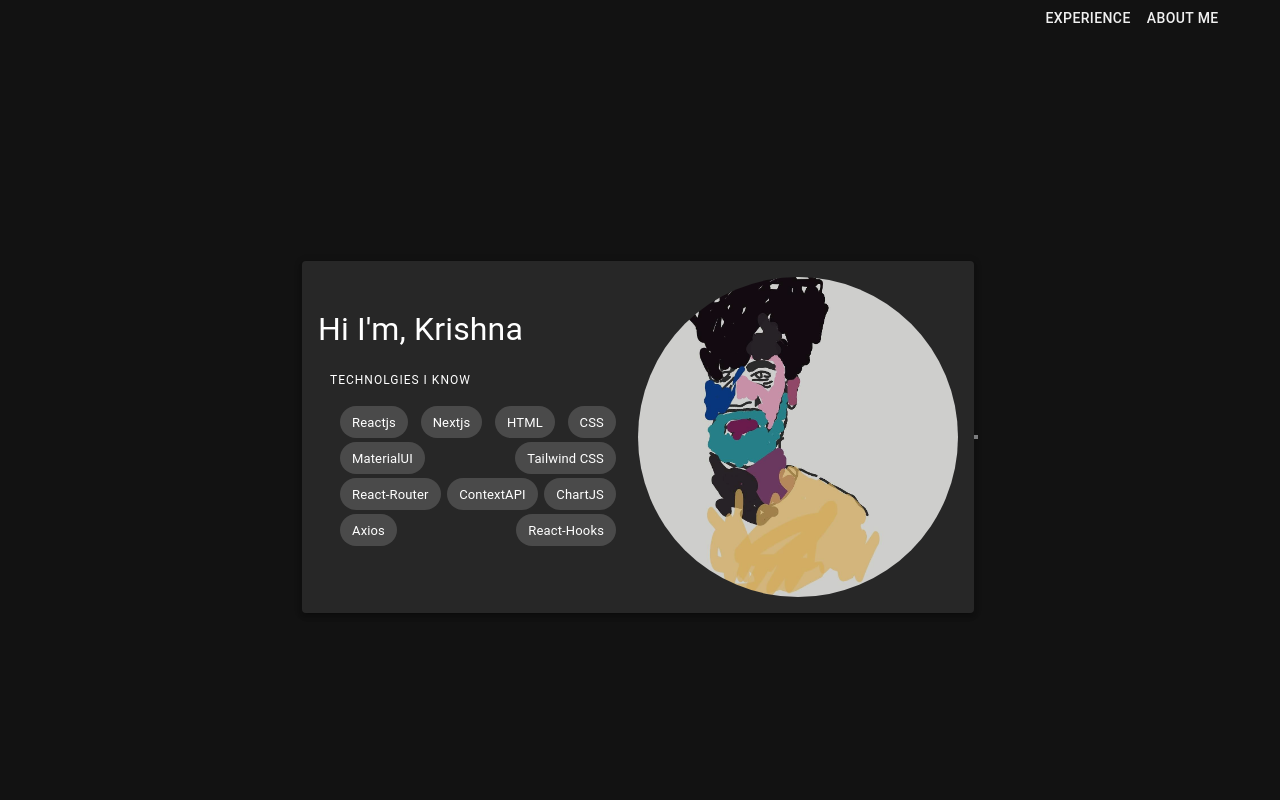
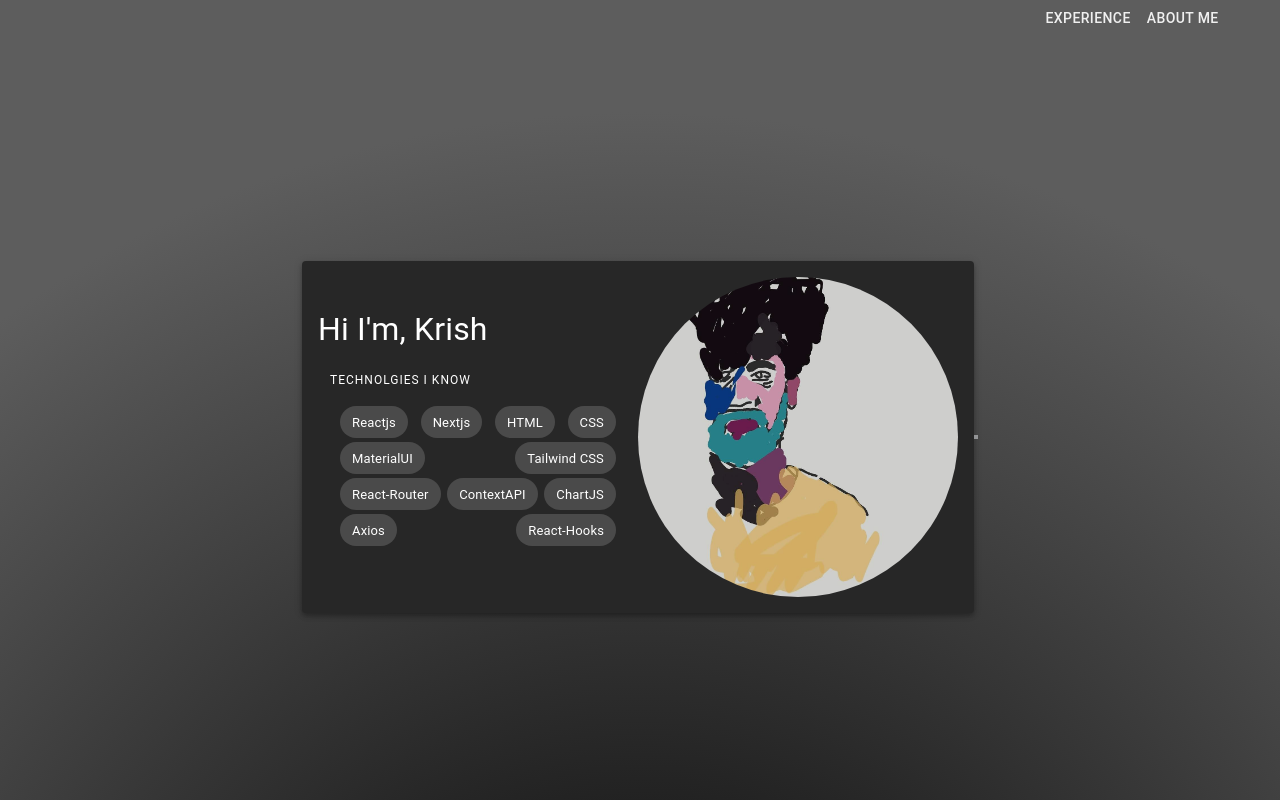
Before and after one commit to krishnakalyana/portfolio, a Next.js app: page / in a window 1280 px wide. Shown: the top 800 px of the page. Built offline with nearby package versions, Linux system fonts and the light colour scheme.

Commit message:
Update page.js

```diff
--- a/app/page.js
+++ b/app/page.js
@@ -7,6 +7,17 @@
 export default function Home() {
   return (
     <main className="overflow-x-hidden">
+      <div
+        style={{
+          width: "100%",
+          height: "300%",
+          position: "absolute",
+          zIndex: "-1",
+          background: "rgb(0,0,0)",
+          background:
+            "radial-gradient(circle, rgba(0,0,0,1) 0%, rgba(93,93,93,1) 80%)",
+        }}
+      ></div>
       <section>
         <Navbar />
       </section>
```
